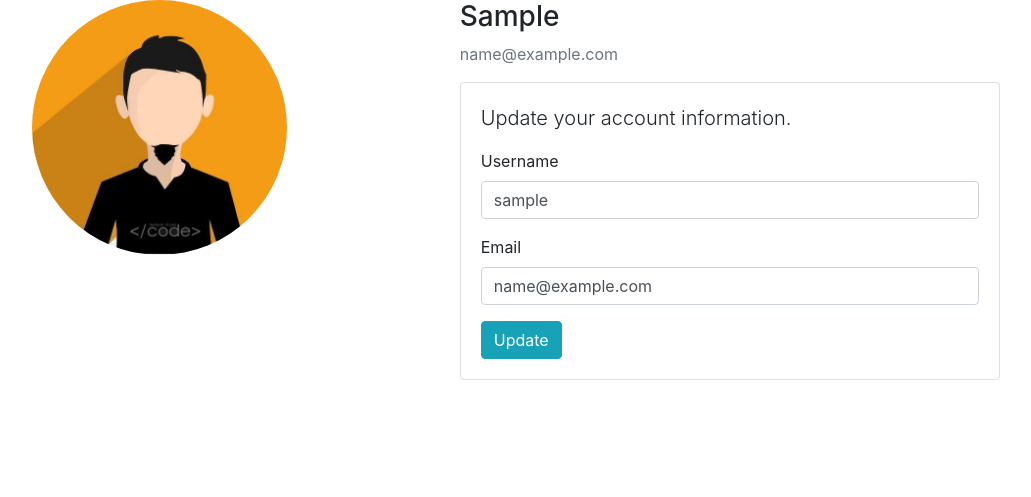
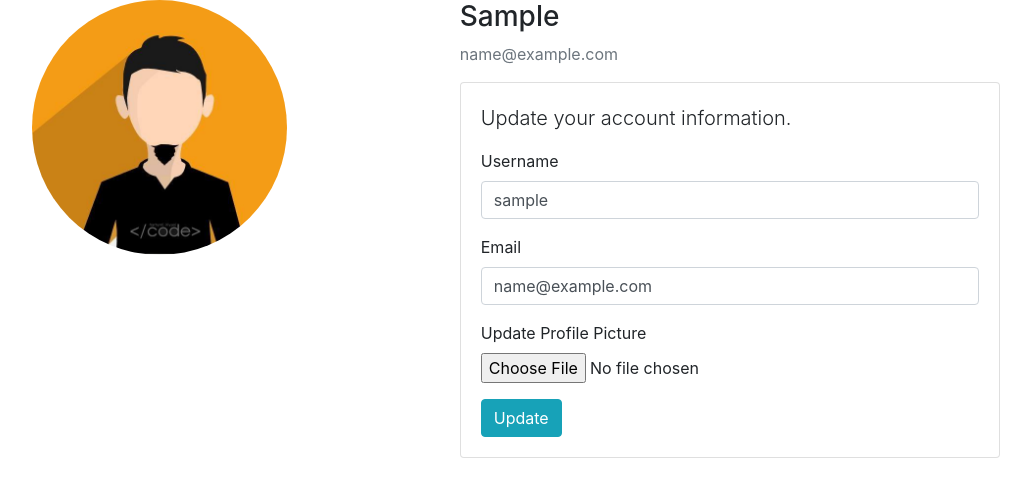
Before and after one commit to shashanksmaty/flaskblogapp, a Flask app: page /account in a window 1280 px wide. Shown: the part 171-668 px from the top of the page, without its empty margins (124-1155 px from the left). Run offline with Flask 2, Linux system fonts and the light colour scheme; the visitor is signed in with stand-in values (Sample User, id 1); data comes from the database, SQL or seed files in the repository; some libraries are stand-ins or nearby versions.

Commit message:
add profile picture

```diff
--- a/app/users/forms.py
+++ b/app/users/forms.py
@@ -1,4 +1,5 @@
 from flask_wtf import FlaskForm
+from flask_wtf.file import FileField, FileAllowed
 from flask_login import current_user
 from wtforms import StringField, PasswordField, SubmitField, BooleanField
 from wtforms.validators import DataRequired, Email, EqualTo, Length, ValidationError
@@ -28,6 +29,7 @@ class RegisterForm(FlaskForm):
 class UpdateForm(FlaskForm):
     email = StringField('Email', validators=[DataRequired(), Email()])
     username = StringField('Username', validators=[DataRequired(), Length(min=2, max=20)])
+    picture = FileField('Update Profile Picture', validators=[FileAllowed(['jpg', 'png'])])
     submit = SubmitField('Update')
 
     def validate_email(self, email):
--- a/app/users/templates/users/account.html
+++ b/app/users/templates/users/account.html
@@ -15,7 +15,7 @@
       <div class="card">
         <div class="card-body">
           <p class="lead">Update your account information.</p>
-          <form method="POST">
+          <form method="POST" enctype="multipart/form-data">
             {{form.hidden_tag()}}
             <div class="form-group">
               {{form.username.label}}
@@ -43,6 +43,17 @@
               {{form.email(class='form-control', required=True)}}
               {% endif %}
             </div>
+            <div class="form-group">
+              {{form.picture.label}}
+              {{form.picture(class='form-control-file')}}
+              {% if form.picture.errors %}
+              <div class="text-danger">
+                {% for error in form.picture.errors %}
+                <span class="small">{{error}}</span>
+                {% endfor %}
+              </div>
+              {% endif %}
+            </div>
             <div>
               {{form.submit(class='btn btn-info')}}
             </div>
--- a/app/users/views.py
+++ b/app/users/views.py
@@ -1,5 +1,7 @@
+import os
+import secrets
 from flask import Blueprint, render_template, redirect, url_for, flash, request
-from app import db
+from app import app, db
 from app.models import User
 from app.users.forms import LoginForm, RegisterForm, UpdateForm
 from flask_login import login_user, login_required, logout_user, current_user
@@ -55,12 +57,23 @@ def register():
 
     return render_template('register.html', form=form, title='Register')
 
+def save_picture(form_picture):
+    random_hex = secrets.token_hex(8)
+    _, f_ext = os.path.splitext(form_picture.filename)
+    picture_fn = random_hex + f_ext
+    picture_path = os.path.join(app.root_path, 'static/img', picture_fn)
+    form_picture.save(picture_path)
+    return picture_fn
+
 @users_blueprint.route('/account', methods=['GET', 'POST'])
 @login_required
 def account():
     form = UpdateForm()
 
     if form.validate_on_submit():
+        if form.picture.data:
+            picture_file = save_picture(form.picture.data)
+            current_user.image_file = picture_file
         current_user.username = form.username.data
         current_user.email = form.email.data
         db.session.commit()
```
Also changed, not shown: app/static/img/18e72fa6fd0398a6.jpg (added), app/static/img/e84b293286553c77.jpg (added).
